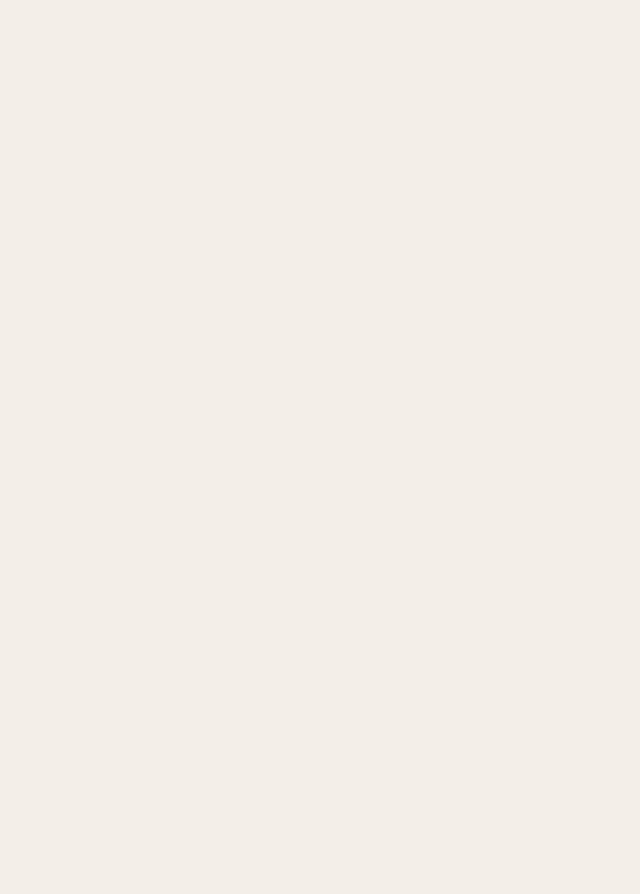
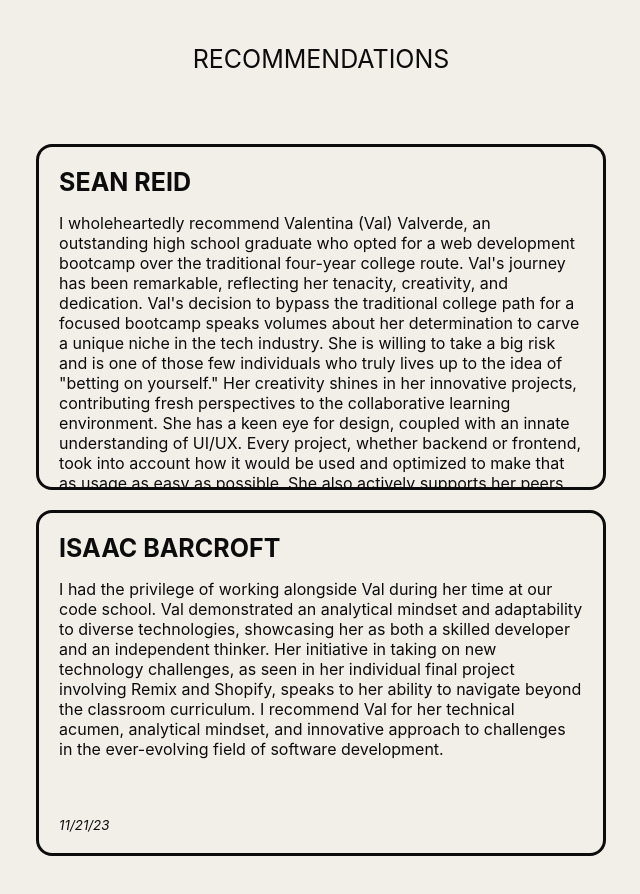
Before and after one commit to ValentinaValverde/v.tech, a React (Vite) app: page / in a window 1280 px wide. Shown: the part 1880-2774 px from the top of the page, without its empty margins (319-959 px from the left). Before the commit the page ends 1937 px from the top, so only its background shows below. Built offline with nearby package versions, Linux system fonts and the light colour scheme.

Commit message:
Added recommendations section to home page

```diff
--- /dev/null
+++ b/src/components/Recommendations.jsx
@@ -0,0 +1,69 @@
+export default function Recommendations() {
+  return (
+    <>
+      <p className="ft-title">RECOMMENDATIONS</p>
+      <div className="recommendations">
+        <div className="recc-card">
+          <div>
+            <a
+              href="https://www.linkedin.com/in/sean-r-reid-7ba999a8/"
+              target="_blank"
+              className="upper recc-link"
+            >
+              Sean Reid
+            </a>
+            <p>
+              I wholeheartedly recommend Valentina (Val) Valverde, an
+              outstanding high school graduate who opted for a web development
+              bootcamp over the traditional four-year college route. Val&apos;s
+              journey has been remarkable, reflecting her tenacity, creativity,
+              and dedication. Val&apos;s decision to bypass the traditional
+              college path for a focused bootcamp speaks volumes about her
+              determination to carve a unique niche in the tech industry. She is
+              willing to take a big risk and is one of those few individuals who
+              truly lives up to the idea of &quot;betting on yourself.&quot; Her
+              creativity shines in her innovative projects, contributing fresh
+              perspectives to the collaborative learning environment. She has a
+              keen eye for design, coupled with an innate understanding of
+              UI/UX. Every project, whether backend or frontend, took into
+              account how it would be used and optimized to make that as usage
+              as easy as possible. She also actively supports her peers,
+              including working with potential future students in some of the
+              course offerings that ran alongside her class. Val&apos;s
+              thoughtfulness and intentionality in approaching tasks are
+              commendable. Her commitment extends beyond standard class hours,
+              showcasing a passion for the craft and a dedication to continuous
+              improvement. Val&apos;s unique blend of skills and mindset puts
+              her in a great position to go far in this industry, and I&apos;m
+              honored to endorse her as a standout talent.
+            </p>
+          </div>
+          <i className="date">12/5/23</i>
+        </div>
+        <div className="recc-card">
+          <div>
+            <a
+              href="https://www.linkedin.com/in/isaac-barcroft/"
+              target="_blank"
+              className="upper recc-link"
+            >
+              Isaac Barcroft
+            </a>
+            <p>
+              I had the privilege of working alongside Val during her time at
+              our code school. Val demonstrated an analytical mindset and
+              adaptability to diverse technologies, showcasing her as both a
+              skilled developer and an independent thinker. Her initiative in
+              taking on new technology challenges, as seen in her individual
+              final project involving Remix and Shopify, speaks to her ability
+              to navigate beyond the classroom curriculum. I recommend Val for
+              her technical acumen, analytical mindset, and innovative approach
+              to challenges in the ever-evolving field of software development.
+            </p>
+          </div>
+          <i className="date">11/21/23</i>
+        </div>
+      </div>
+    </>
+  );
+}
--- a/src/index.css
+++ b/src/index.css
@@ -19,6 +19,8 @@
   font-weight: bold;
   font-size: 25px;
   text-align: center;
+  color: #0c0c0c;
+  text-decoration: none;
 }
 
 .center {
@@ -697,3 +699,41 @@
     width: 45%;
   }
 }
+
+/* recommendations */
+
+.recommendations {
+  margin-top: 50px;
+  padding: 10px 50px 10px 50px;
+
+  display: flex;
+  flex-wrap: wrap;
+  align-items: center;
+  justify-content: space-evenly;
+}
+
+.recc-card {
+  border: solid #0c0c0c;
+  border-radius: 16px;
+  padding: 20px;
+  margin: 10px;
+  width: 45%;
+  height: 300px;
+  overflow: scroll;
+
+  display: flex;
+  flex-direction: column;
+  justify-content: space-between;
+
+  .date {
+    font-size: smaller;
+  }
+
+  .recc-link {
+    transition: 0.5s;
+  }
+
+  .recc-link:hover {
+    color: blue;
+  }
+}
--- a/src/routes/home.jsx
+++ b/src/routes/home.jsx
@@ -1,6 +1,7 @@
-import LandingPage from "../components/LandingPage";
-import FeaturedWork from "../components/FeaturedWork";
-import Who from "../components/Who";
+import LandingPage from '../components/LandingPage';
+import FeaturedWork from '../components/FeaturedWork';
+import Who from '../components/Who';
+import Recommendations from '../components/Recommendations';
 
 export default function HomePage() {
   return (
@@ -8,6 +9,7 @@ export default function HomePage() {
       <LandingPage />
       <FeaturedWork />
       <Who />
+      <Recommendations />
       <div className="space"></div>
     </>
   );
--- a/src/routes/projects/MakeGVLGreener.jsx
+++ b/src/routes/projects/MakeGVLGreener.jsx
@@ -19,7 +19,7 @@ export default function MakeGvlGreener() {
         info={{
           img: '/makegvlgreener.png',
           script:
-            'This was for a nonprofit organization called Make GVL Greener. The owner wanted a page to display companies that support the cause. She also wanted to implement a sign up feature for new businesses and companies could see their name on the page. The site consists of a main page, separate company pages, a navbar and footer, and a sign up form component.',
+            'This was for a nonprofit organization called Make GVL Greener. The owner wanted a page to display companies that support the cause. She also wanted to implement a sign up feature for new businesses and companies to see their name on the page. The site consists of a main page, separate company pages, a navbar and footer, and a sign up form component. We worked collaboratively as a team of two with a hands-on project manager. Many thanks to Purple Wren Digital for letting me work with their team on this project!',
           objective: 'Who is this for?',
         }}
       />
```
